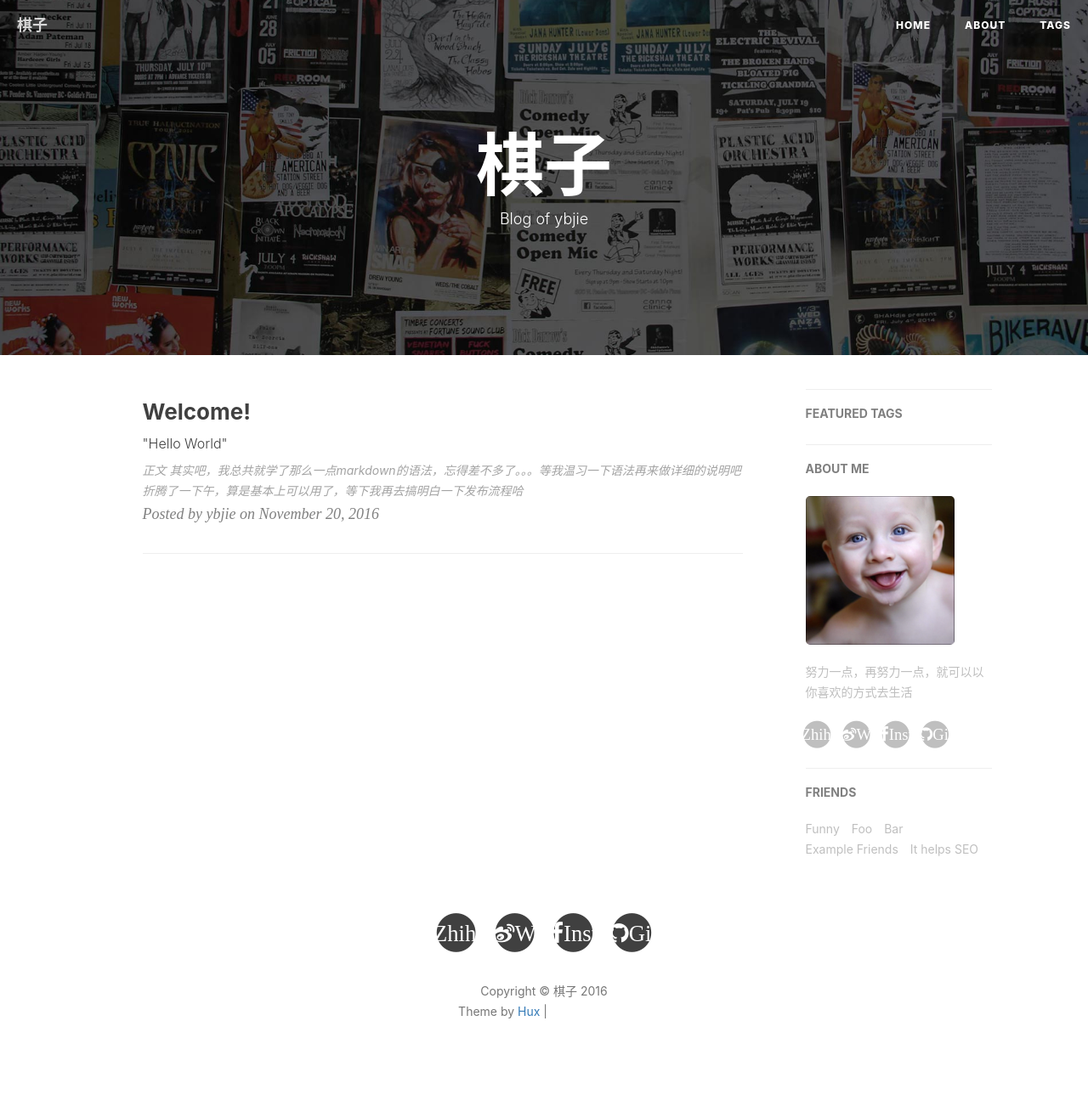
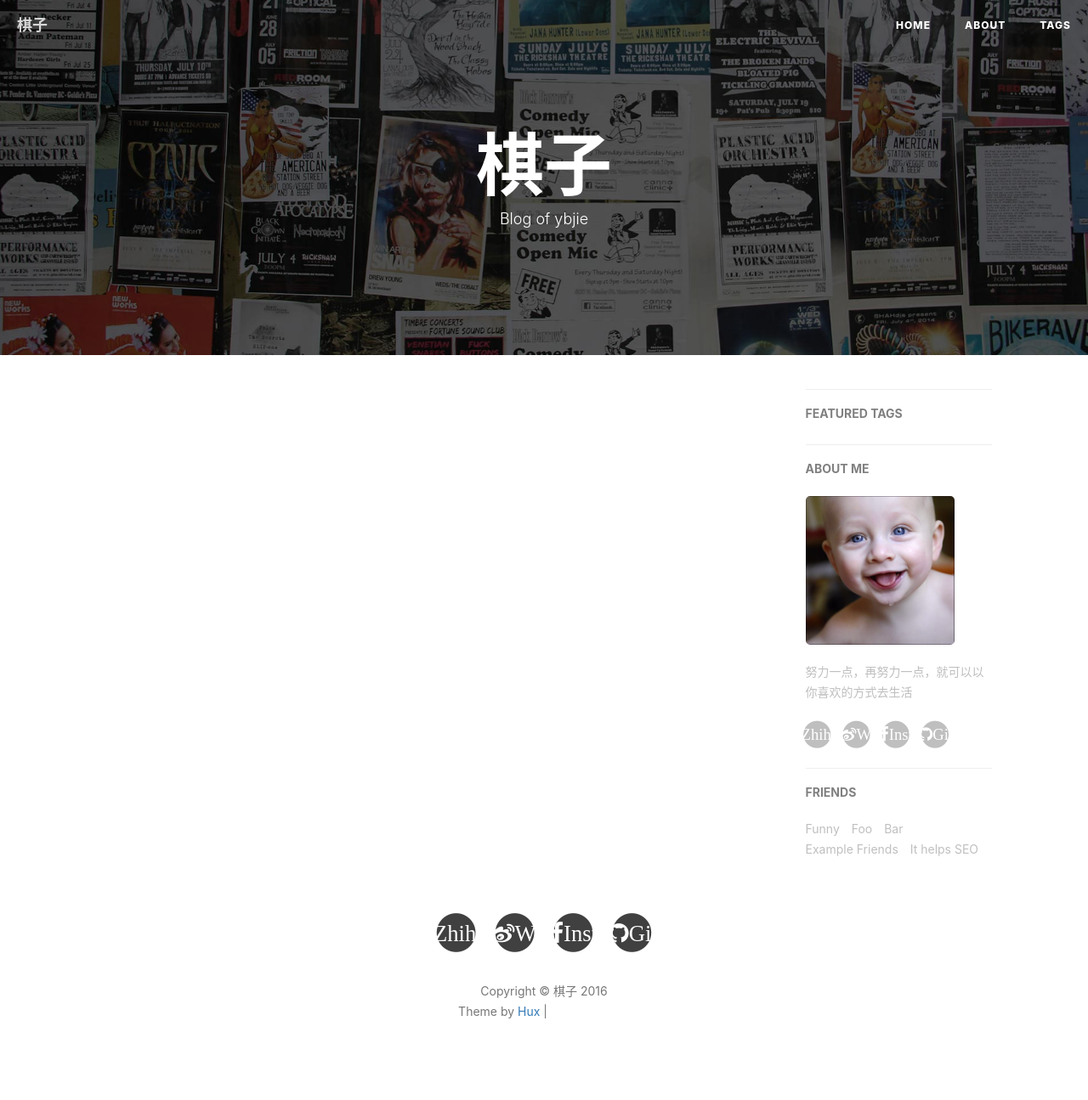
Before and after one commit to ybjie/blog, a Jekyll site: the page built from index.html, in a window 1280 px wide. Shown: the whole page at 85% size. Built offline with Jekyll 4.4.1, drawn with Linux system fonts in a browser that asks for light colours; nearby versions of some CDN libraries; the list of posts is cut into pages by our own code; comment, search, counter and statistics services are not loaded; grey boxes are pictures that could not be loaded.

Commit message:
mideify hello.md

```diff
--- a/_posts/2014-01-29-hello-2015.markdown
+++ /dev/null
@@ -1,14 +0,0 @@
----
-layout:     post
-title:      "Welcome!"
-subtitle:   " \"Hello World\""
-date:       2016-11-20 18:18:00
-author:     "ybjie"
-header-img: "img/post-bg-2015.jpg"
-tags:
-    - 生活
----
-
-## 正文
-其实吧，我总共就学了那么一点markdown的语法，忘得差不多了。。。等我温习一下语法再来做详细的说明吧
-折腾了一下午，算是基本上可以用了，等下我再去搞明白一下发布流程哈
--- a/_posts/hello.markdown
+++ b/_posts/hello.markdown
@@ -4,8 +4,7 @@
 date:       2016-11-20 18:18:00
 author:     "ybjie"
 header-img: "img/post-bg-2015.jpg"
-tags:
-    - 生活
+tags:  生活
 ---
 
 ## 正文
```
